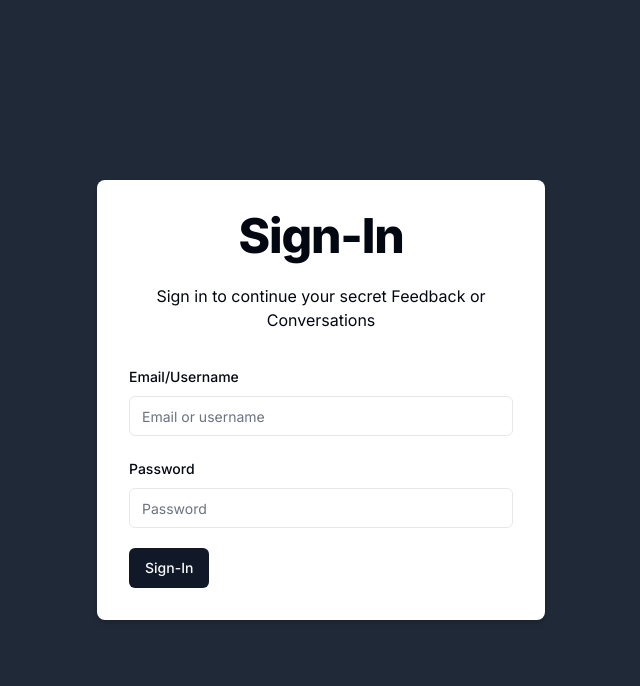
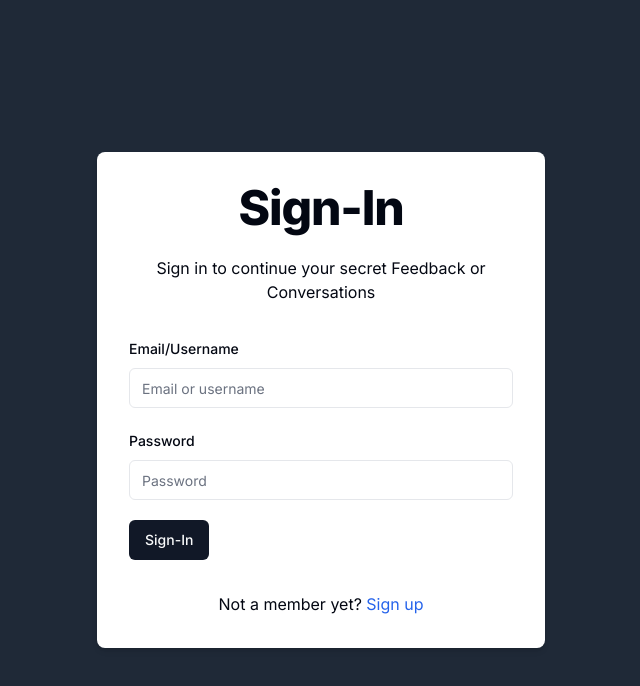
Before and after one commit to Vi369/anonymous-message, a Next.js app: page /sign-in in a window 1280 px wide. Shown: the top 686 px of the page, without its empty margins (319-959 px from the left). Built offline with nearby package versions, Linux system fonts and the light colour scheme.

Commit message:
in sign in link added in user not a member so signup

```diff
--- a/src/app/(auth)/sign-in/page.tsx
+++ b/src/app/(auth)/sign-in/page.tsx
@@ -11,6 +11,7 @@
 import { useToast } from '@/components/ui/use-toast'
 import { useRouter } from 'next/navigation'
 import { signIn } from 'next-auth/react'
+import Link from 'next/link'
 
 function page() {
     const [isFormSubmitting, setIsFormSubmitting] = useState(false);
@@ -103,6 +104,14 @@
                      </Button>
                 </form>
             </Form>
+            <div className="text-center mt-4">
+                <p>
+                    Not a member yet?{' '}
+                    <Link href="/sign-up" className="text-blue-600 hover:text-blue-800">
+                    Sign up
+                    </Link>
+                </p>
+            </div>
         </div>
     </div>
   )
```
